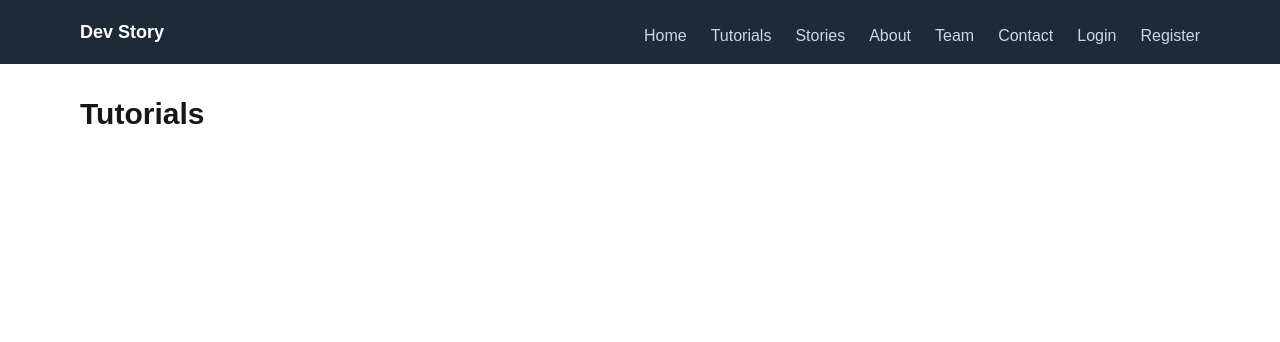
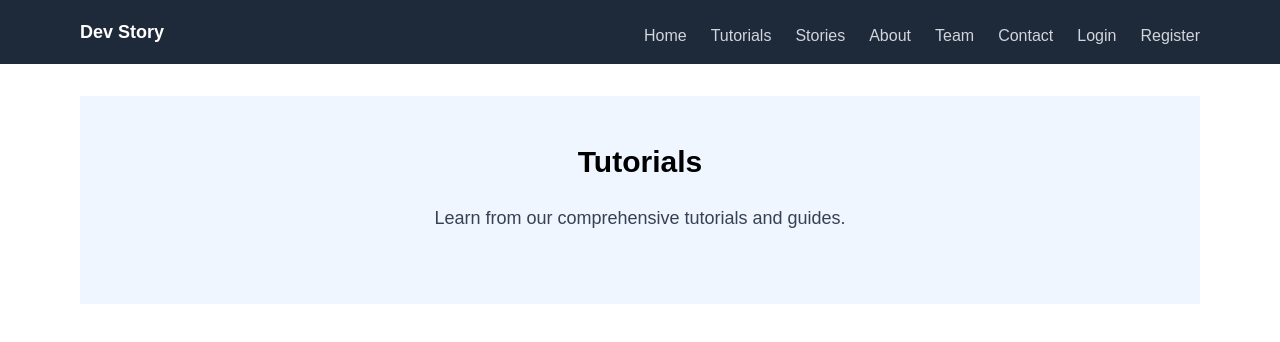
Before and after one commit to parvez-prottoy/next-level-web-development, a Next.js app in the folder 01_nextjs-core-concept/01-part/: page /tutorials in a window 1280 px wide. Shown: the top 342 px of the page. Built offline with nearby package versions, Linux system fonts and the light colour scheme.

Commit message:
feat: add TutorialsSubject page and update TutorialsPage to use SectionHero component

```diff
--- /dev/null
+++ b/01_nextjs-core-concept/01-part/src/app/tutorials/[techhnology]/[topic]/pages/[page_no]/[subject]/page.jsx
@@ -0,0 +1,9 @@
+export default async function TutorialsSubject({ params }) {
+  const result = await params;
+  console.log(result);
+  return (
+    <div>
+      <h1 className="text-3xl font-bold mb-6 p-6">Tutorials Subject</h1>
+    </div>
+  );
+}
--- a/01_nextjs-core-concept/01-part/src/app/tutorials/page.jsx
+++ b/01_nextjs-core-concept/01-part/src/app/tutorials/page.jsx
@@ -1,7 +1,12 @@
+import SectionHero from '@/components/section/SectionHero';
+
 export default function TutorialsPage() {
   return (
     <div>
-      <h1 className="text-3xl font-bold mb-6">Tutorials</h1>
+      <SectionHero
+        title="Tutorials"
+        description="Learn from our comprehensive tutorials and guides."
+      ></SectionHero>
     </div>
   );
 }
```
